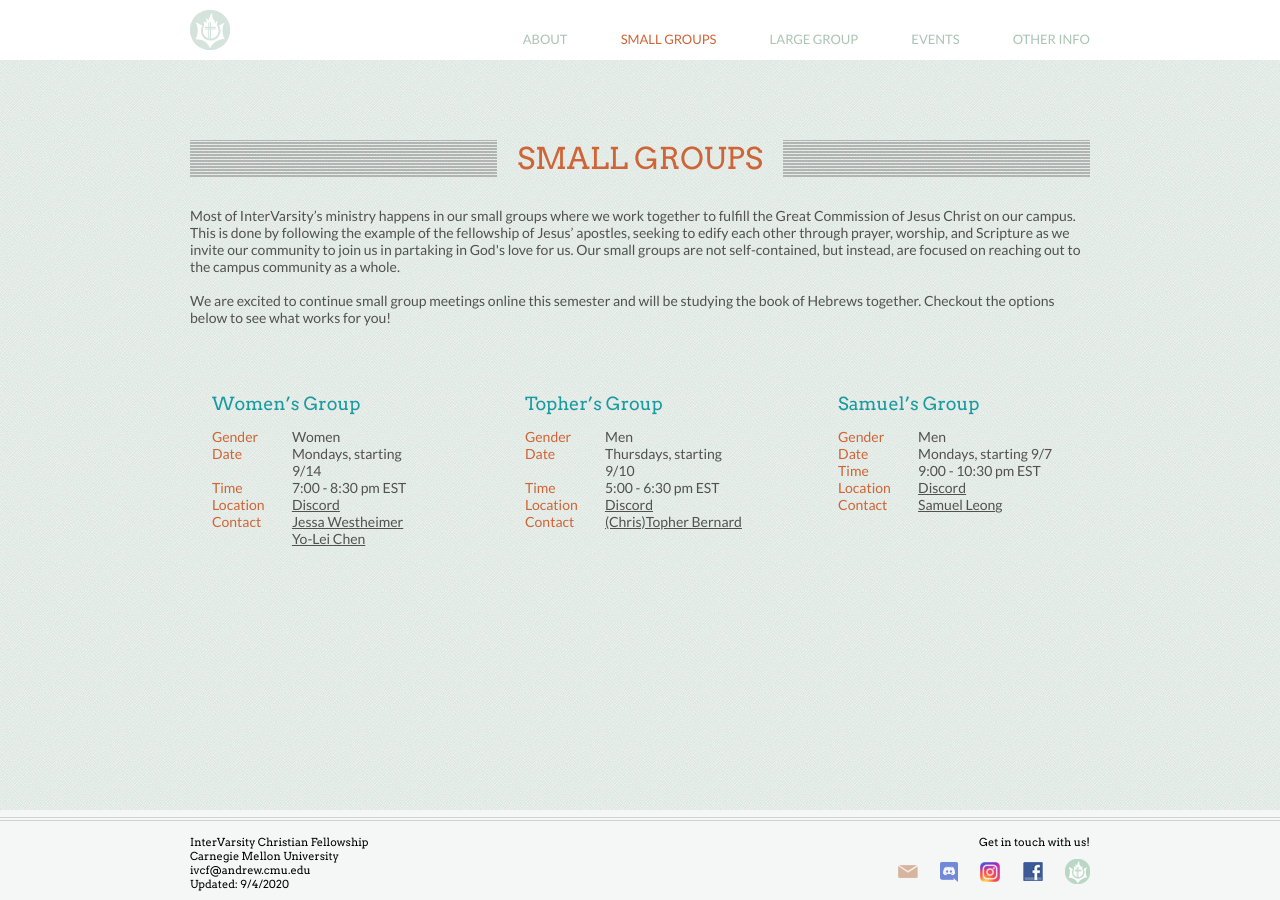
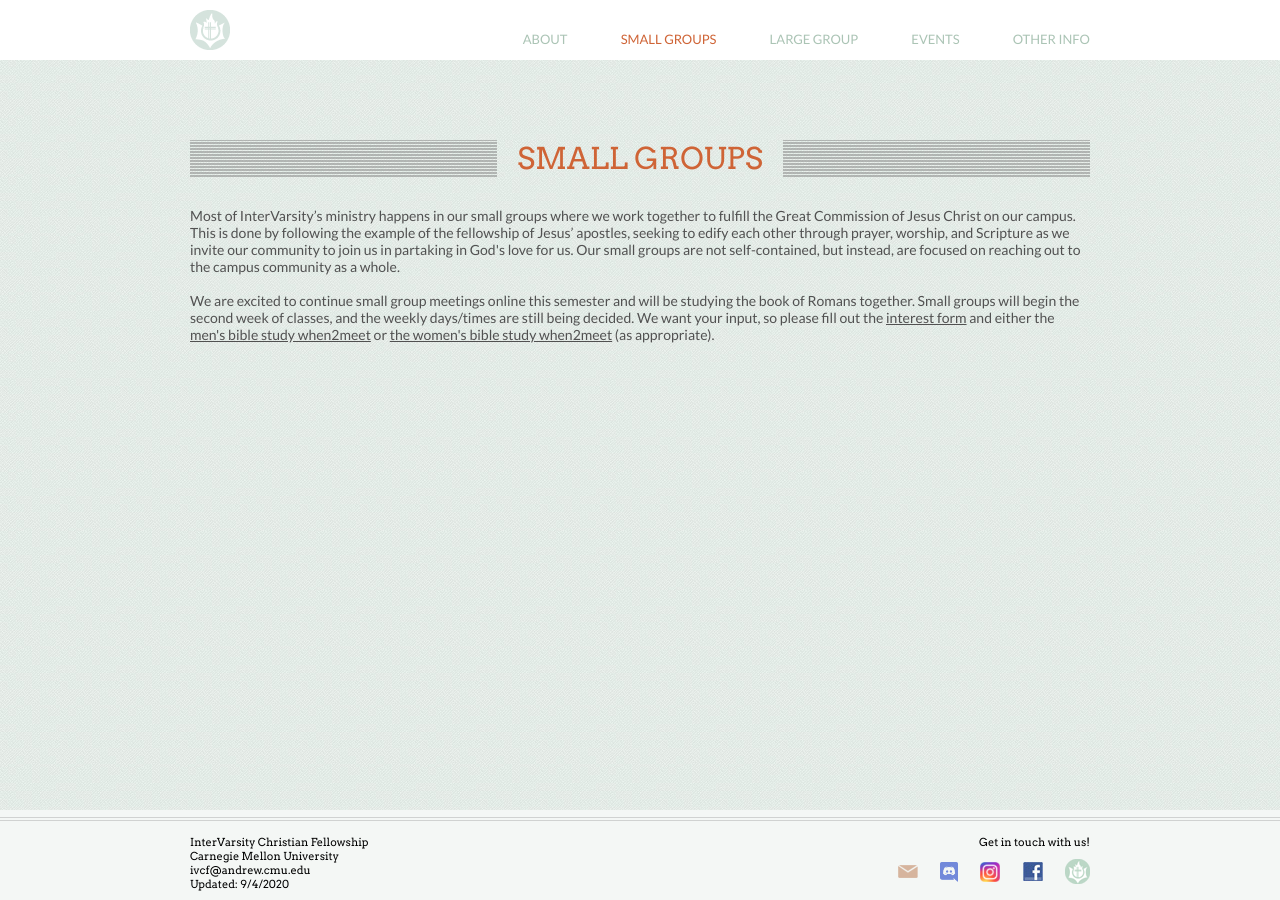
Before and after one commit to ivcf-cmu/ivcf-cmu.github.io, a Jekyll site: the page built from smallgroups.md, in a window 1280 px wide. Built offline with Jekyll 4.4.1, drawn with Linux system fonts in a browser that asks for light colours.

Commit message:
bible study interest links

```diff
--- a/smallgroups.md
+++ b/smallgroups.md
@@ -8,8 +8,9 @@
 </p>
 <br/>
 <p>
-We are excited to continue small group meetings online this semester and will be studying the book of Hebrews together. Checkout the options below to see what works for you!
+We are excited to continue small group meetings online this semester and will be studying the book of Romans together. Small groups will begin the second week of classes, and the weekly days/times are still being decided. We want your input, so please fill out the <a href="https://docs.google.com/forms/d/e/1FAIpQLScyD3LDJoeHxyoZ6ErBs0YX0OwiJ0Cls7n0kQriN4nxAqnUaw/viewform?usp=sf_link" target="_blank">interest form</a> and either the <a href="https://www.when2meet.com/?10889931-irR1w" target="_blank">men's bible study when2meet</a> or <a href="https://www.when2meet.com/?10889947-9zx2i" target="_blank">the women's bible study when2meet</a> (as appropriate).
 </p>
+<!--
 <br/>
 <div class="cogs">
 	<div class="tricolumn">
@@ -67,3 +68,4 @@
 		</div>
 	</div>
 </div>
+-->
```
